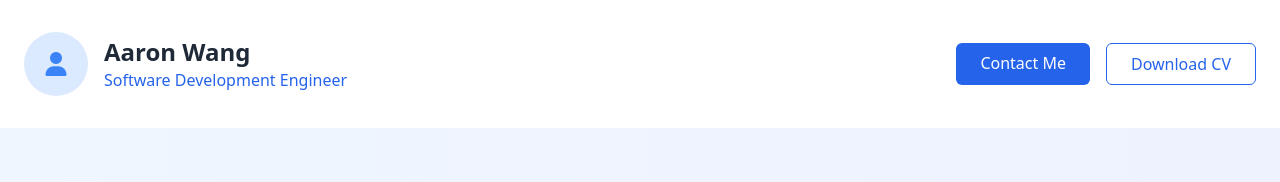
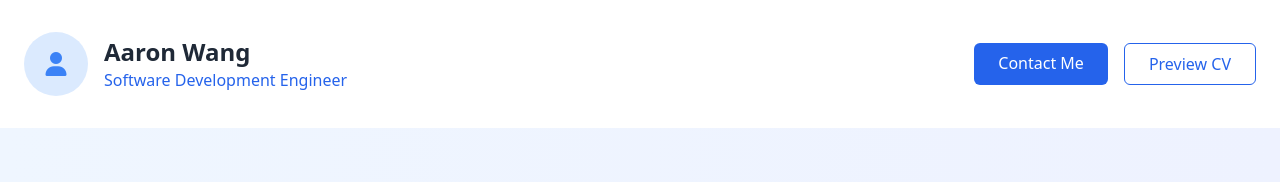
Before and after one commit to aaronwork1205/personal-page, a plain HTML site: page index.html in a window 1280 px wide. Shown: the top 182 px of the page. Drawn offline with nearby package versions, Linux system fonts and the light colour scheme.

Commit message:
update cv button function

```diff
--- a/index.html
+++ b/index.html
@@ -52,7 +52,7 @@
                         Contact Me
                     </a>
                     <a href="https://drive.google.com/file/d/1w8AuHHavLNDBwWJqz5x4HgOvjvEfTpus/view?usp=sharing" class="px-6 py-2 border border-blue-600 text-blue-600 rounded-md hover:bg-blue-50 transition duration-300 text-center">
-                        Download CV
+                        Preview CV
                     </a>
                 </div>
             </div>
```
